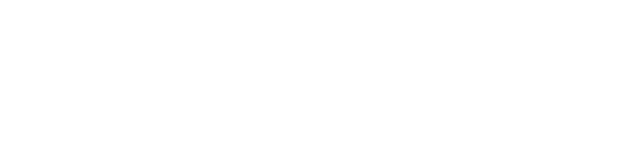
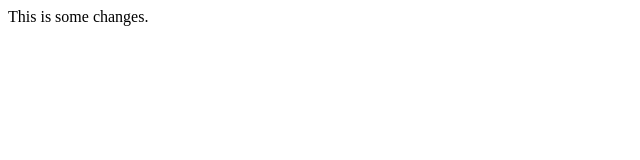
Before and after one commit to hassanhabib/JSCalculator, a plain HTML site: page index.html in a window 1280 px wide. Shown: the whole page, without its empty margins (0-640 px from the left). Drawn offline with Linux system fonts and the light colour scheme.

Commit message:
I changed some of the contents of the index.html to check out the issue.

```diff
--- a/index.html
+++ b/index.html
@@ -1,3 +1,4 @@
 <html>
   <title>This is my contribution to this project</title>
+  This is some changes.
 </html>
```
